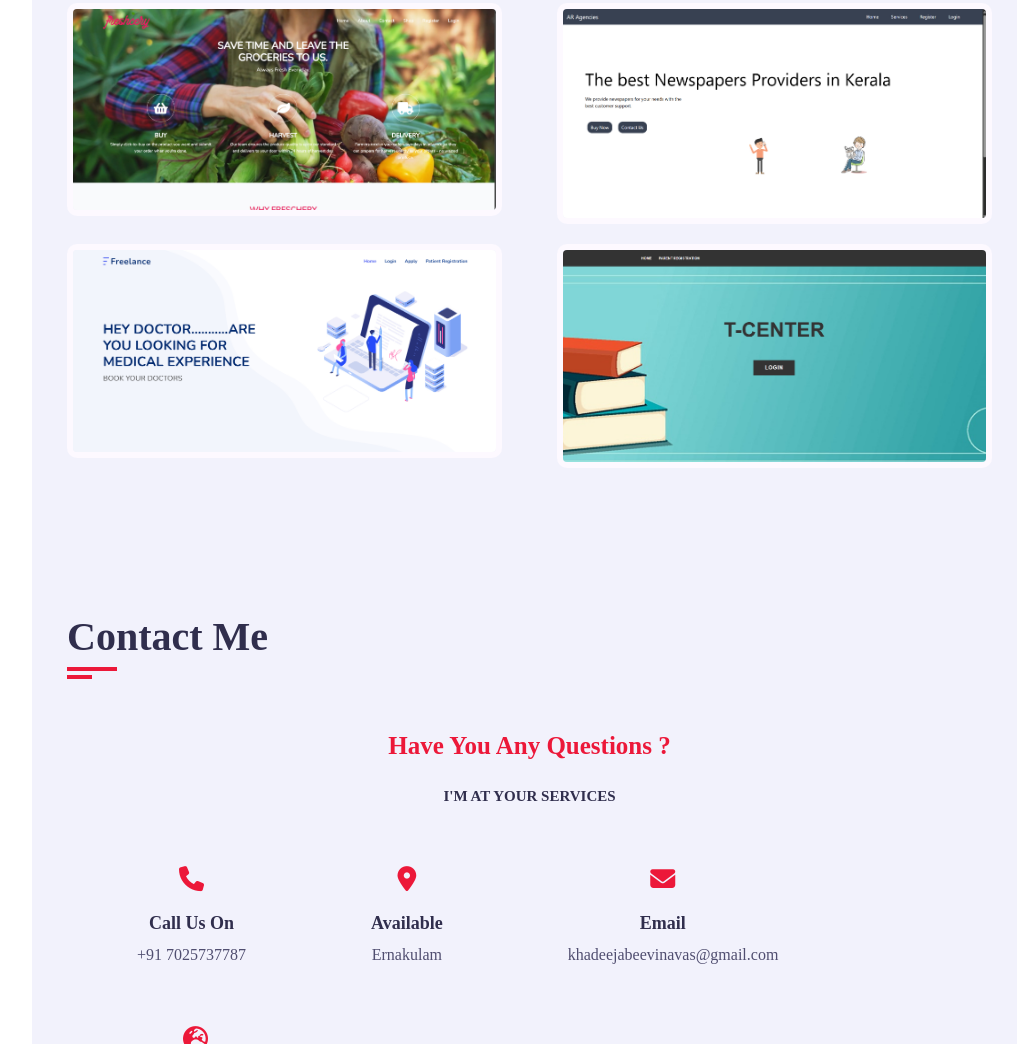
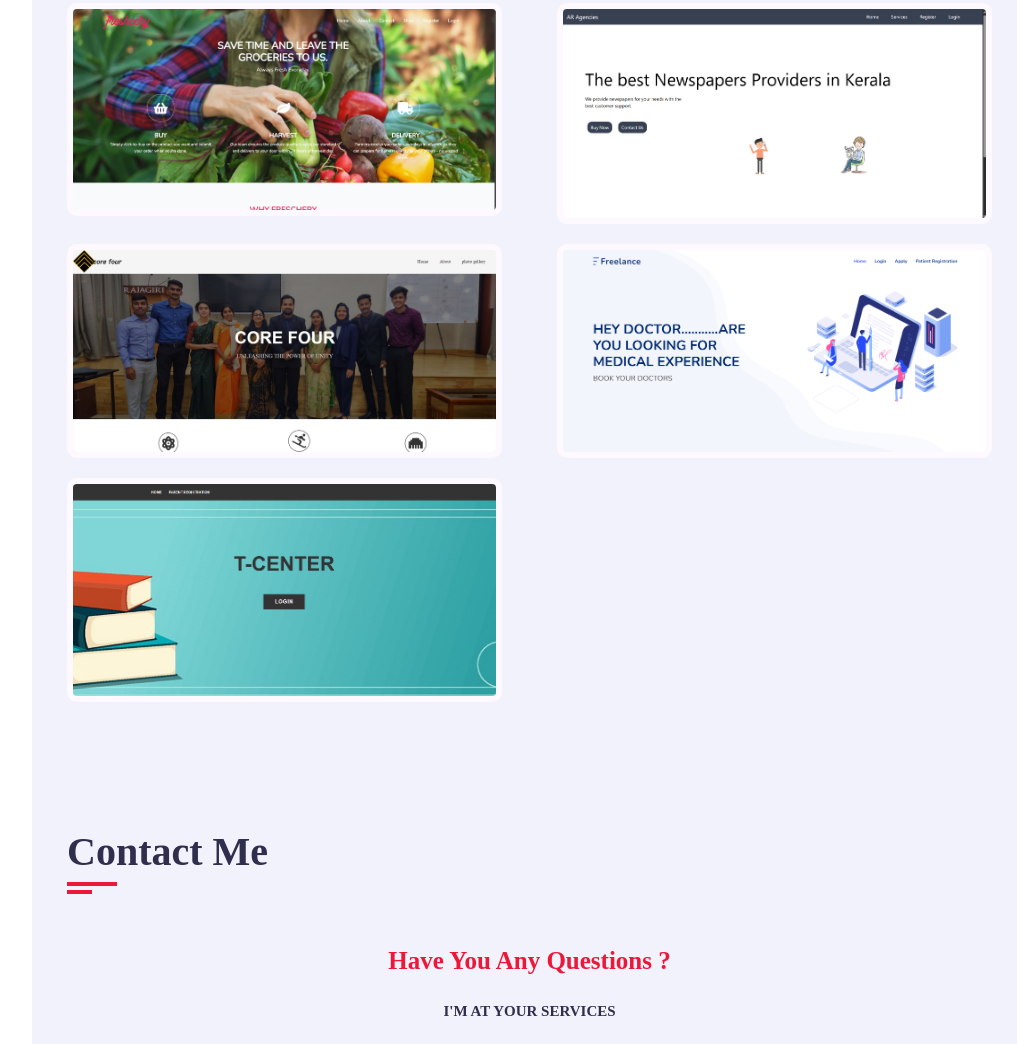
Before and after one commit to khadeeja12/portfolio, a plain HTML site: page index.html in a window 1280 px wide. Shown: the part 3552-4596 px from the top of the page, without its empty margins (238-1255 px from the left). Drawn offline with nearby package versions, Linux system fonts and the light colour scheme; a web font is replaced by a local one.

Commit message:
add item done

```diff
--- a/index.html
+++ b/index.html
@@ -344,6 +344,13 @@
                          <div class="portfolio-item padd-20">
                             <div class="portfolio-item-inner shadow-dark">
                                 <div class="portfolio-img">
+                                    <img src="images/portfolio/Mpower.jpg" alt="">
+                                </div>
+                            </div>
+                         </div>
+                         <div class="portfolio-item padd-20">
+                            <div class="portfolio-item-inner shadow-dark">
+                                <div class="portfolio-img">
                                     <img src="images/portfolio/freelance.jpg" alt="">
                                 </div>
                             </div>
@@ -355,14 +362,8 @@
                                 </div>
                             </div>
                          </div>
-                         <!-- <div class="portfolio-item padd-20">
-                            <div class="portfolio-item-inner shadow-dark">
-                                <div class="portfolio-img">
-                                    <img src="images/portfolio/newspaper.jpg" alt="">
-                                </div>
-                            </div>
-                         </div>
-                         <div class="portfolio-item padd-20">
+
+                        <!-- <div class="portfolio-item padd-20">
                             <div class="portfolio-item-inner shadow-dark">
                                 <div class="portfolio-img">
                                     <img src="images/portfolio/newspaper.jpg" alt="">
```
Also changed, not shown: images/portfolio/Mpower.jpg (added).
